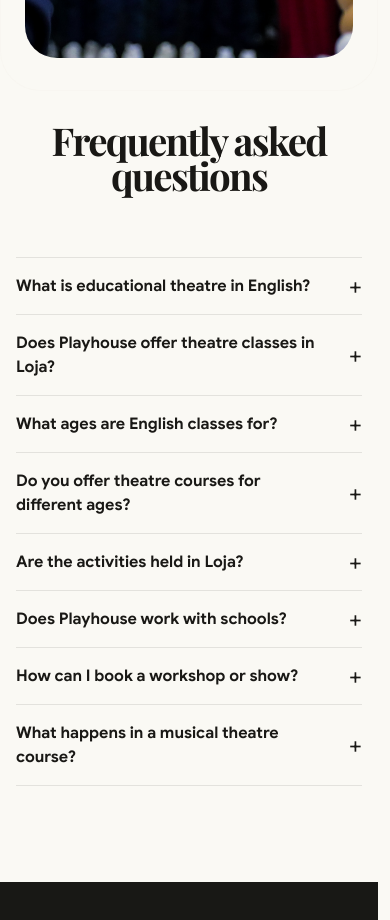
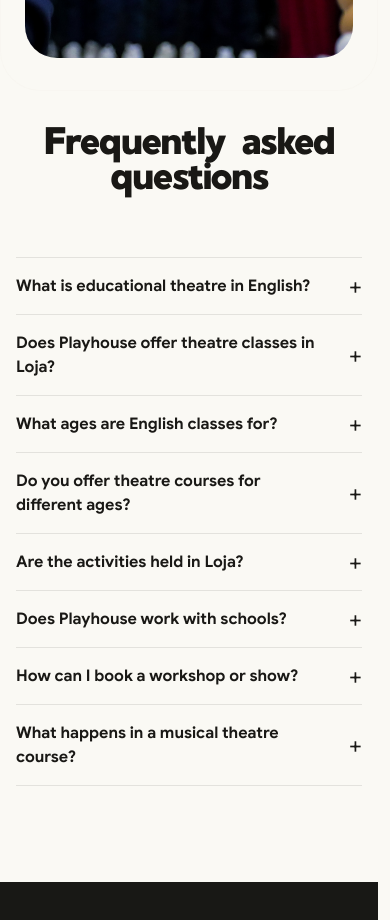
Before and after one commit to Estuardo666/playhouse, a Next.js app: page /en in a window 390 px wide. Shown: the part 8920-9840 px from the top of the page. Built offline with nearby package versions, Linux system fonts and the light colour scheme; a web font is replaced by a local one.

Commit message:
Iguala tipografia del titulo FAQ

```diff
--- a/src/components/layout/section-shell.tsx
+++ b/src/components/layout/section-shell.tsx
@@ -3,7 +3,7 @@
 import { MotionSection } from "@/lib/animations/motion"
 import { Container } from "./container"
 import { cn } from "@/lib/utils"
-import { type ReactNode } from "react"
+import { type CSSProperties, type ReactNode } from "react"
 
 interface SectionShellProps {
   id: string
@@ -12,6 +12,7 @@
   children: ReactNode
   className?: string
   headingClassName?: string
+  headingStyle?: CSSProperties
   variant?: "default" | "hero" | "featured" | "gallery"
   compact?: boolean
 }
@@ -23,6 +24,7 @@
   children,
   className = "",
   headingClassName = "",
+  headingStyle,
   variant = "default",
   compact = false,
 }: SectionShellProps) {
@@ -38,11 +40,14 @@
     <MotionSection id={id} className={cn(baseClasses, variantClasses[variant], className)}>
       <Container>
         <div className={cn("text-center max-w-4xl mx-auto", compact ? "mb-8" : "mb-16")}>
-          <h2 className={cn(
-            compact ? "text-4xl md:text-5xl font-display font-black" : "text-5xl md:text-7xl lg:text-8xl font-display font-black",
-            variant === "hero" ? "text-white drop-shadow-2xl" : "bg-gradient-to-r from-deep-red to-gold bg-clip-text text-transparent",
-            headingClassName
-          )}>
+          <h2
+            className={cn(
+              compact ? "text-4xl md:text-5xl font-display font-black" : "text-5xl md:text-7xl lg:text-8xl font-display font-black",
+              variant === "hero" ? "text-white drop-shadow-2xl" : "bg-gradient-to-r from-deep-red to-gold bg-clip-text text-transparent",
+              headingClassName
+            )}
+            style={headingStyle}
+          >
             {title}
           </h2>
           {subtitle && (
--- a/src/components/sections/faq.tsx
+++ b/src/components/sections/faq.tsx
@@ -15,7 +15,14 @@
     <SectionShell
       id="faq"
       className="!pt-8 lg:!pt-12"
-      headingClassName="w-full bg-none text-center text-[clamp(2.4rem,5vw,3.8rem)] font-bold leading-[0.92] tracking-[-0.045em] text-foreground"
+      headingClassName="w-full bg-none text-center text-foreground"
+      headingStyle={{
+        fontFamily: '"Play Grotesk", "Google Sans", sans-serif',
+        fontSize: "clamp(2.4rem, 5vw, 3.8rem)",
+        fontWeight: 700,
+        lineHeight: 0.92,
+        letterSpacing: "-0.045em",
+      }}
       title={lang === "es" ? "Preguntas frecuentes" : "Frequently asked questions"}
     >
       <div className="mx-auto max-w-3xl divide-y divide-foreground/10 border-y border-foreground/10">
```
